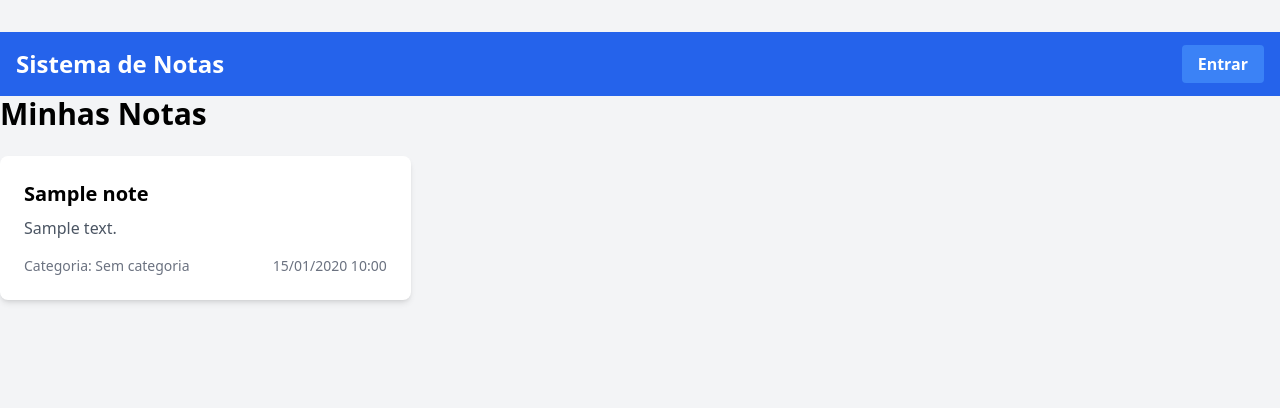
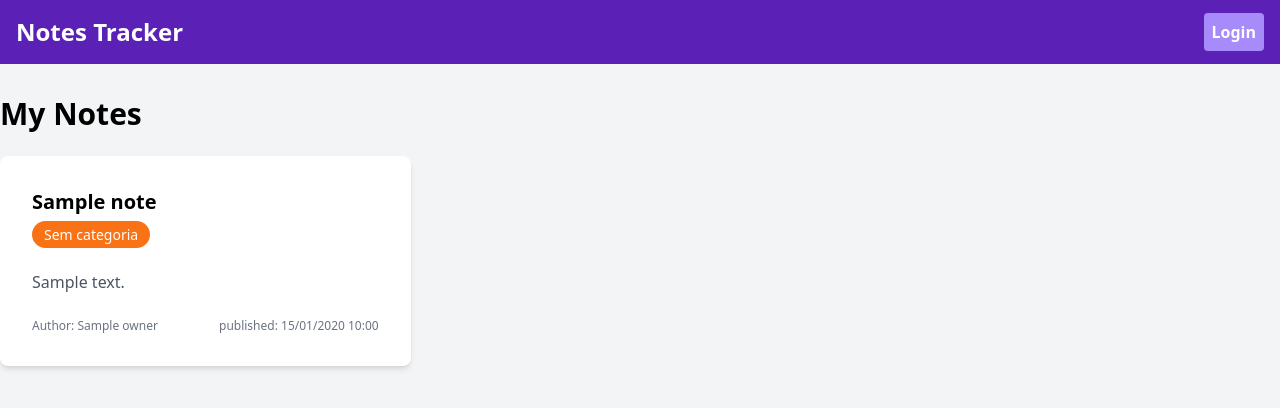
Before and after one commit to dinesh-reddy-k/pytest_notes_track, a Django app: template templates/index.html in a window 1280 px wide. Shown: the top 408 px of the page. Run offline with Django 5.2, Linux system fonts and the light colour scheme; the template is opened without the code that fills it: most values are stand-ins (such as "Sample title", 1, 10 or a date in 2020); some libraries are stand-ins or nearby versions.

Commit message:
🚸 Improve UI/UX and Design

```diff
--- a/templates/base.html
+++ b/templates/base.html
@@ -12,6 +12,8 @@
 <body class="bg-gray-100">
 
 
+  {% include "includes/nav.html" %}
+
   <main class="container mx-auto mt-8">
     {% block content %}
     {% endblock %}
--- a/templates/includes/nav.html
+++ b/templates/includes/nav.html
@@ -1,18 +1,18 @@
-<nav class="bg-blue-600 p-4 text-white">
+<nav class="bg-violet-800 p-4 text-white">
   <div class="container mx-auto flex justify-between items-center">
-    <a href="{% url 'note_list' %}" class="text-2xl font-bold">Sistema de Notas</a>
+    <a href="{% url 'note_list' %}" class="text-2xl font-bold">Notes Tracker</a>
     <div>
       {% if user.is_authenticated %}
-      <span class="mr-4">Olá, {{ user.username }}</span>
+      <span class="mr-4">hello, {{ user.username }}</span>
       <form method="post" action="{% url 'logout' %}" style="display:inline;">
         {% csrf_token %}
-        <button type="submit" class="bg-blue-500 hover:bg-blue-700 text-white font-bold py-2 px-4 rounded">
-          Sair
+        <button type="submit" class="bg-violet-400 hover:bg-violet-500 text-white font-bold p-2 rounded">
+          Logout
         </button>
       </form>
       {% else %}
-      <a href="{% url 'login' %}" class="bg-blue-500 hover:bg-blue-700 text-white font-bold py-2 px-4 rounded">
-        Entrar
+      <a href="{% url 'login' %}" class="bg-violet-400 hover:bg-violet-500 text-white font-bold p-2 rounded">
+        Login
       </a>
       {% endif %}
     </div>
--- a/templates/index.html
+++ b/templates/index.html
@@ -1,20 +1,20 @@
 {% extends "base.html" %}
 
-{% block title %}Minhas Notas{% endblock %}
+{% block title %}My Notes{% endblock %}
 
 {% block content %}
-{% include "includes/nav.html" %}
-<h1 class="text-3xl font-bold mb-6">Minhas Notas</h1>
+<h1 class="text-3xl font-bold mb-6">My Notes</h1>
 
 <div class="grid grid-cols-1 md:grid-cols-2 lg:grid-cols-3 gap-6">
   {% for note in notes %}
   <div class="bg-white rounded-lg shadow-md overflow-hidden">
-    <div class="p-6">
-      <h2 class="text-xl font-semibold mb-2">{{ note.title }}</h2>
-      <p class="text-gray-600 mb-4">{{ note.content|truncatewords:30 }}</p>
-      <div class="flex justify-between items-center text-sm text-gray-500">
-        <span>Categoria: {{ note.category.name|default:"Sem categoria" }}</span>
-        <span>{{ note.updated_at|date:"d/m/Y H:i" }}</span>
+    <div class="p-8">
+      <h2 class="text-xl font-semibold mb-1.5">{{ note.title }}</h2>
+      <span class='bg-orange-500 text-white px-3 py-1 rounded-full text-sm' >{{ note.category.name|default:"Sem categoria" }}</span>
+      <p class="text-gray-600 my-6">{{ note.content|truncatewords:30 }}</p>
+      <div class="flex justify-between items-center text-xs text-gray-500">
+        <span>Author: {{ note.owner }}</span>
+        <span>published: {{ note.created_at|date:"d/m/Y H:i" }}</span>
       </div>
     </div>
   </div>
```
